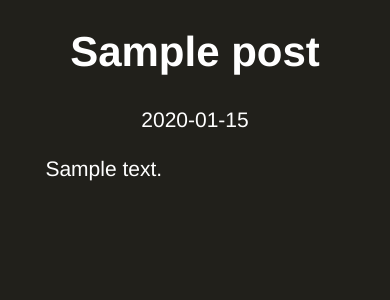
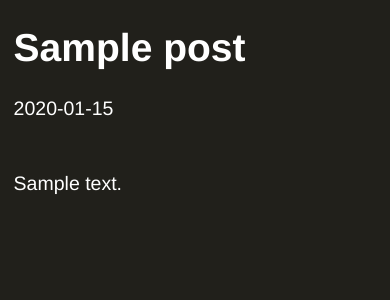
Before and after one commit to ness24000/blog, a Flask app: page /post/1 in a window 390 px wide. Shown: the top 300 px of the page. Run offline with Flask 3, Linux system fonts and the light colour scheme; tables that the repository leaves empty hold one stand-in row (values such as "Sample post").

Commit message:
[style] Improve small screen appearance

```diff
--- a/app/static/style.css
+++ b/app/static/style.css
@@ -1,17 +1,18 @@
 * {
-    background-color:#21201b;
+    background-color: #21201b;
     color: white;
     font-family: Helvetica, sans-serif;
 }
+
 .title {
-     width:70%;
-     margin:auto;
-     text-align: center;
-     font-size: 50px;
+    width: 70%;
+    margin: auto;
+    text-align: center;
+    font-size: 50px;
 }
 
-.title_link{
-    text-decoration:none;
+.title_link {
+    text-decoration: none;
 }
 
 .square {
@@ -39,6 +40,7 @@
     font-size: 20px;
     text-decoration: none;
 }
+
 .square_edit_posts_button {
     width: 20%;
     float: left;
@@ -60,11 +62,20 @@
     margin: auto;
     font-size: 21px;
 }
-.blog_content > p {
+
+.blog_content>p {
     line-height: 150%;
 }
 
-h3 > .post_link {
+.blog_content>h1 {
+    text-align: center;
+}
+
+#post_date {
+        text-align: center;
+    }
+
+h3>.post_link {
     text-decoration: none;
 }
 
@@ -90,7 +101,7 @@ img {
     border: 2px solid white;
     padding: 7px;
     color: white;
-    font-size: 21px ;
+    font-size: 21px;
 }
 
 .add_post_form input[type=submit]:hover {
@@ -104,7 +115,7 @@ img {
     border: 2px solid white;
     padding: 7px;
     color: white;
-    font-size: 21px ;
+    font-size: 21px;
 }
 
 .add_post_form #content {
@@ -119,30 +130,50 @@ table {
     border-collapse: collapse;
 }
 
-th, td {
+th,
+td {
     padding: 10px;
 }
 
 td {
     border-bottom: 1px solid;
 }
+
 th {
 
     border-bottom: 2px solid;
 }
+
 @media only screen and (max-width: 500px) {
-    .square_small {
-	width: 100%;
+
+    .title {
+        font-size: 35px;
     }
-    .title {
-	font-size: 35px;
+
+    .blog_content>h1 {
+        text-align: left;
+    }
+
+    #post_date {
+        text-align: left;
+        margin-top: 0px;
+        margin-bottom: 50px;
     }
 
     .add_post_form input {
-	width: 95%;
+        width: 95%;
     }
 
     .add_post_form textarea {
-	width: 95%;
+        width: 95%;
+    }
+
+    .blog_content {
+        width: 97%;
+        font-size: 19.5px;
+    }
+
+    .blog_content>p {
+        line-height: 130%;
     }
 }
--- a/app/templates/post.html
+++ b/app/templates/post.html
@@ -20,8 +20,8 @@
 
 <body>
   <div class="blog_content">
-    <h1 style="text-align:center;"> {{ post[0] }} </h1>
-    <p style="text-align:center;"> {{ post[1] }} </p>
+    <h1> {{ post[0] }} </h1>
+    <p id="post_date"> {{ post[1] }} </p>
     {{ post[2]|safe }}
   </div>
 </body>
```
